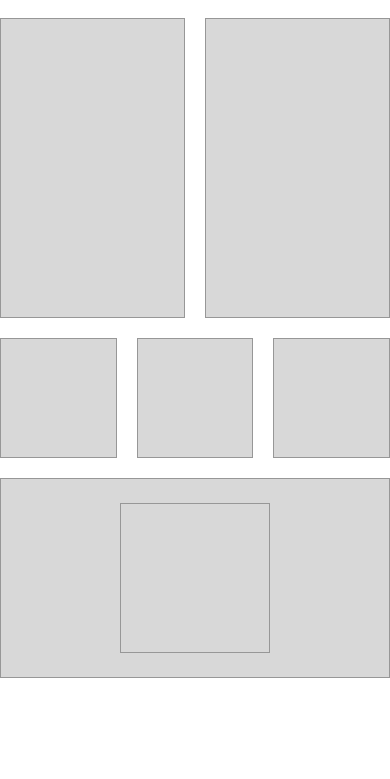
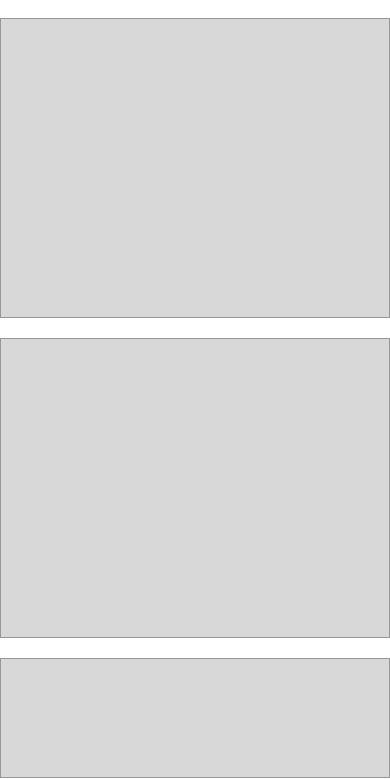
Before and after one commit to milenacard/hb-layout-flexbox, a plain HTML site: page index.html in a window 390 px wide. Shown: the part 82-861 px from the top of the page. Drawn offline with Linux system fonts and the light colour scheme.

Commit message:
refactoring the code

```diff
--- a/css/styles.css
+++ b/css/styles.css
@@ -10,7 +10,7 @@
     font-size: 3em;
 }
 
-.body{
+body{
 	justify-content: center;
 }
 
@@ -33,14 +33,15 @@
 }
 
 .container{
-	margin: auto;
+	margin: 0 auto;
 	width: 100%;
     max-width: 1024px;
     margin-top: 100px;
 }
 
-.two-columns{
+.subcontainer{
     display: flex;
+    margin-bottom: 20px;
 }
 
 .section1{
@@ -49,16 +50,10 @@
     width: 100%;
 	height: 300px;
     margin-right: 20px;
-    margin-bottom: 20px;
-
 }
 
 .section1:last-child{
     margin-right: 0;
-}
-
-.three-columns{
-    display: flex;
 }
 
 .section2{
@@ -67,7 +62,6 @@
     width: 100%;
 	height: 120px;
     margin-right: 20px;
-    margin-bottom: 20px;
 }
 
 .section2:last-child{
@@ -75,44 +69,34 @@
 }
 
 .parent{
-    position: relative;
     background: #D8D8D8;
     border: 1px solid #979797;
     height: 200px;
-    float: left;
-    width: 100%;
     display: flex;
+    justify-content: center;
+    align-items: center;
 }
 
 .child{
-    position: absolute;
     background: #D8D8D8;
     width: 150px;
     height: 150px;
-    top: 50%;
-    left: 50%;
-    transform: translate(-50%, -50%);
     border: 1px solid #979797;
 }
 
 @media (max-width: 500px){
 
-    .header{
-        width: 100%;
-    }
+   .subcontainer{
+       flex-direction: column;
+       margin-bottom: 0;
+   }
 
-    .section1{
-        width: 100%;
-        float: none;
-    }
+   .section1{
+        margin-bottom: 20px;
+   }
 
-    .section2{
-        width: 100%;
-        float: none;
-    }
-
-    .parent{
-        float: none;
-    }
+   .section2{
+        margin-bottom: 20px;
+   }
 
 }
--- a/index.html
+++ b/index.html
@@ -7,28 +7,22 @@
     <title>Document</title>
     <link rel="stylesheet" href="css/styles.css">
 </head>
-<body class="body">
+<body>
     <header class="header">
         <h1 class="title">hb-layout-flexbox</h1>
     </header>
     <div class="container">
-            <div class="two-columns">
-                <section class="section1">
-                </section>
-                <section class="section1">
-                </section>
+        <div class="subcontainer two-columns">
+            <section class="section1"></section>
+            <section class="section1"></section>
         </div>
-            <div class="three-columns">
-                <section class="section2">
-                </section>
-                <section class="section2">
-                </section>
-                <section class="section2">
-                </section>
+        <div class="subcontainer three-columns">
+            <section class="section2"></section>
+            <section class="section2"></section>
+            <section class="section2"></section>
         </div>
         <div class="parent">
-                <div class="child">
-                </div>
+            <div class="child"></div>
         </div>
     </div>
 </body>
```
Lines whose indentation alone changed are shown as unchanged.
